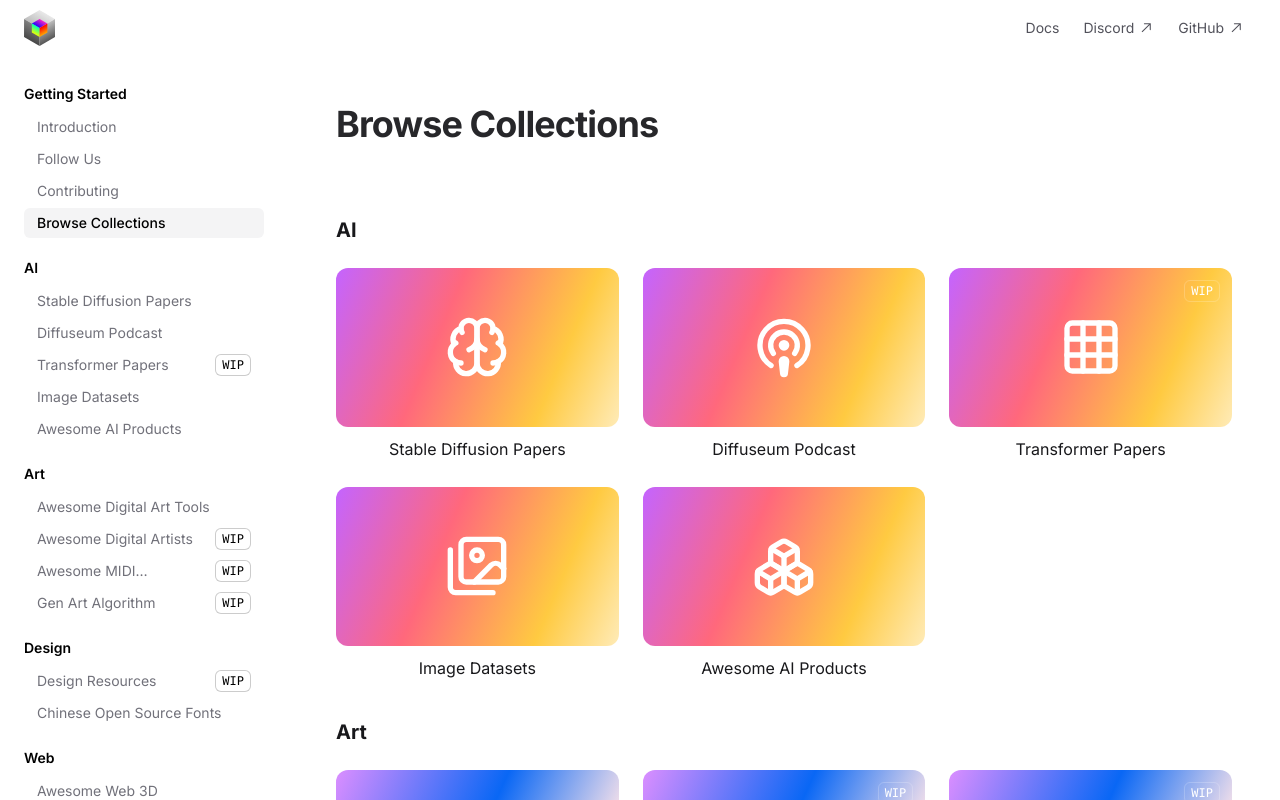
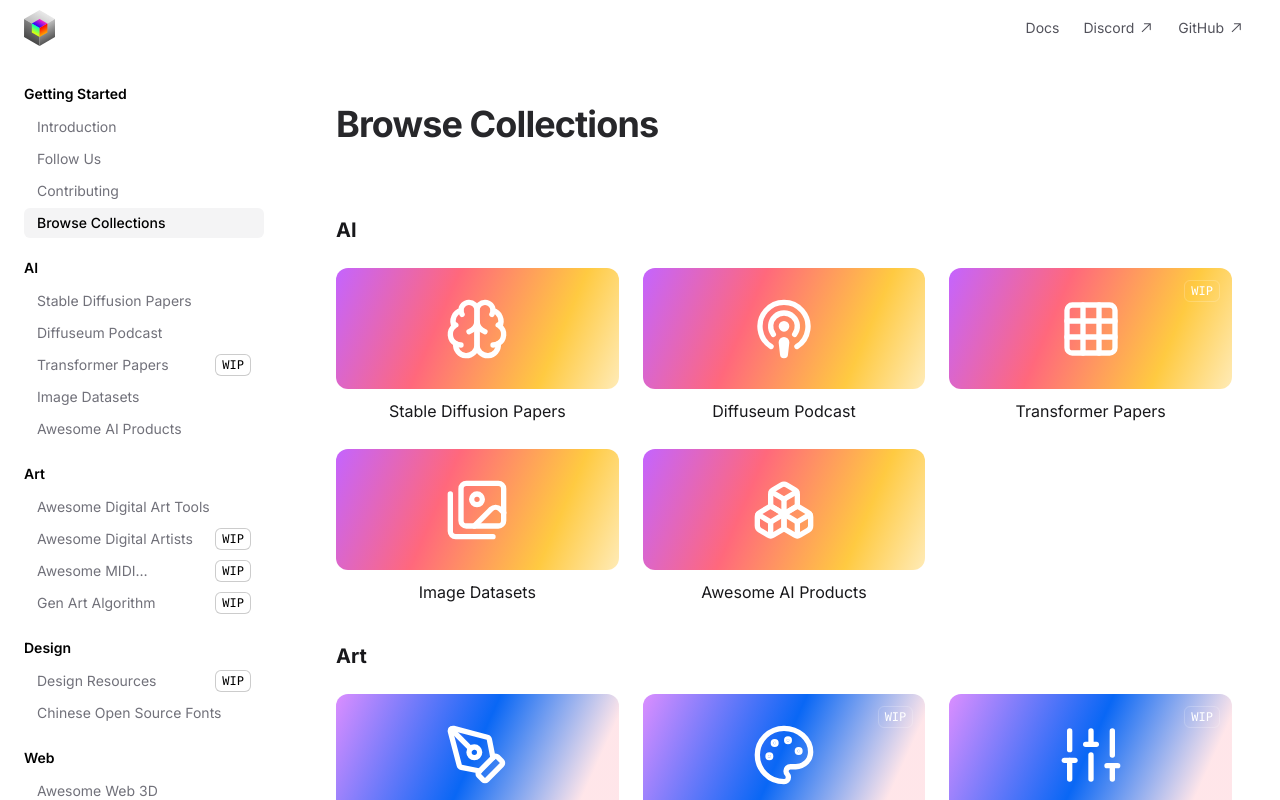
Before and after one commit to latentcat/latentbox, a Next.js app: page /en/docs/collections in a window 1280 px wide. Shown: the top 800 px of the page. Built offline with nearby package versions, Linux system fonts and the light colour scheme.

Commit message:
Update CollectionView.tsx

```diff
--- a/src/components/collection/CollectionView.tsx
+++ b/src/components/collection/CollectionView.tsx
@@ -10,7 +10,7 @@
       className="flex flex-col gap-2 items-center"
     >
       <AspectRatio
-        ratio={16/9}
+        ratio={21/9}
         style={{ background: props.background }}
         className="relative flex flex-col items-center justify-center rounded-xl _border"
       >
```
